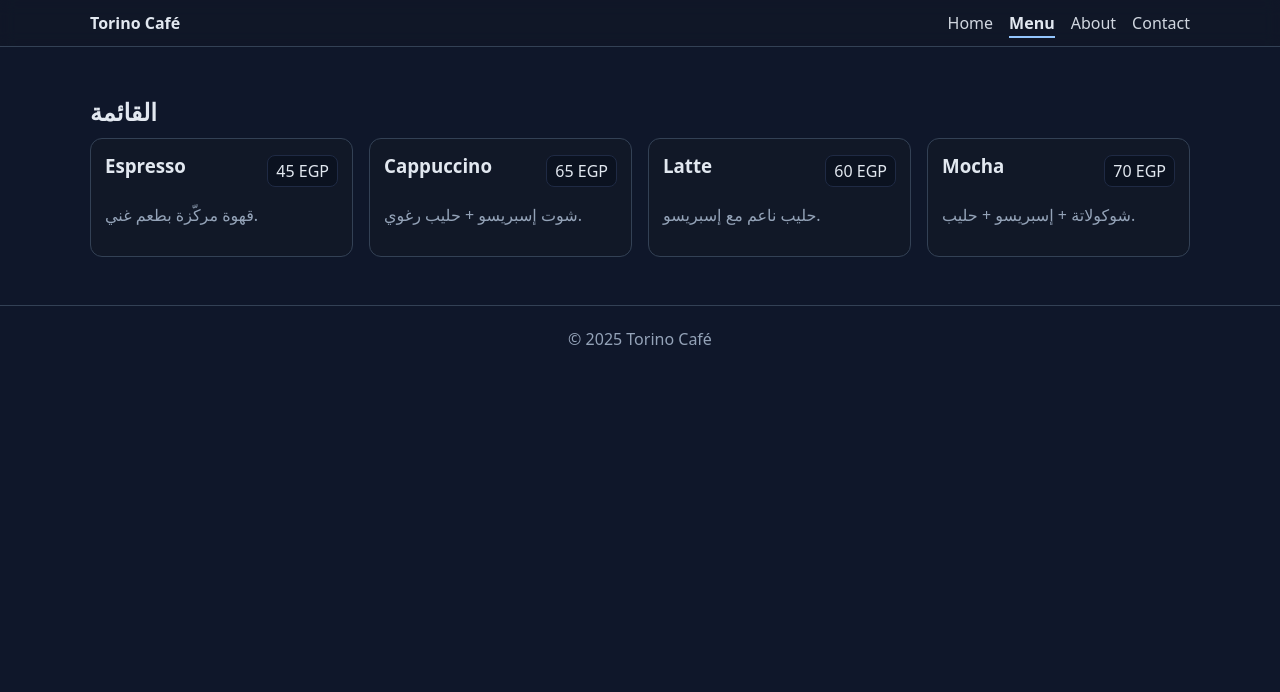
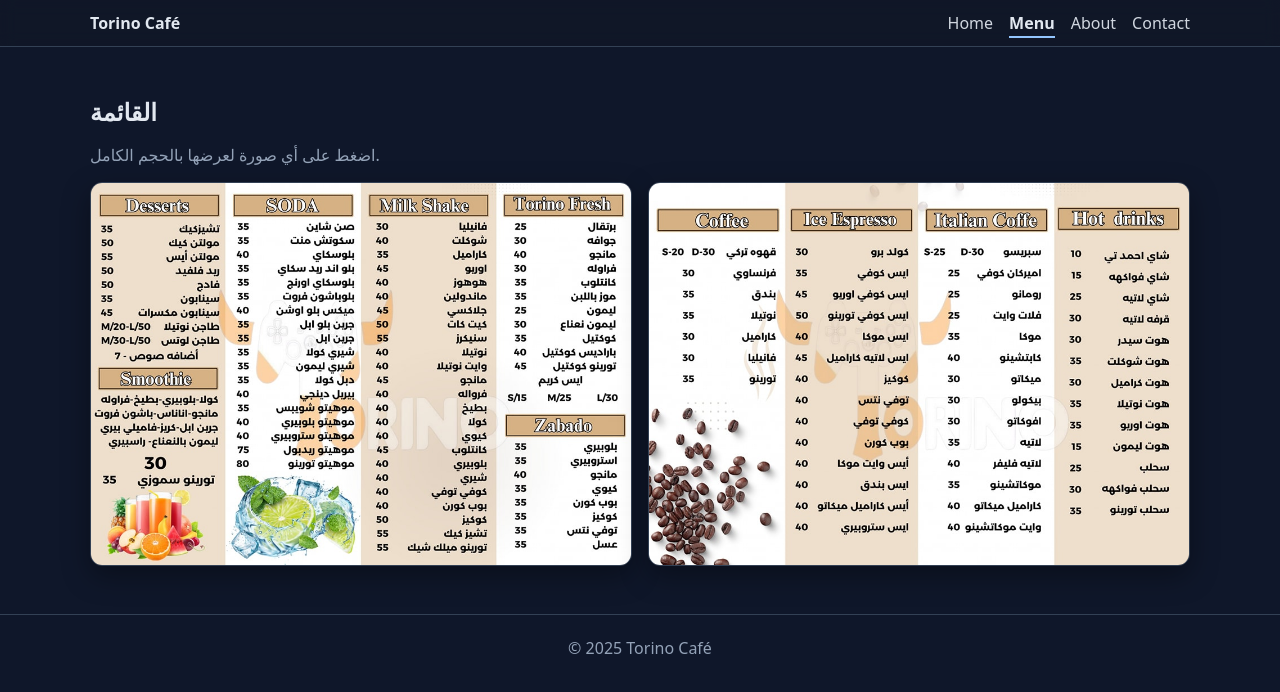
Before and after one commit to abdelrahmansamy33193/torino-cafe, a React app: page /menu in a window 1280 px wide. Shown: the top 692 px of the page. Built offline with nearby package versions, Linux system fonts and the light colour scheme.

Commit message:
feat(menu): replace items grid with two full-menu images

```diff
--- a/src/pages/Menu.jsx
+++ b/src/pages/Menu.jsx
@@ -1,35 +1,31 @@
+// src/pages/Menu.jsx
 import React from "react";
 
-const MENU = [
-  { id: 1, name: "Espresso",   price: "45 EGP", desc: "قهوة مركّزة بطعم غني." },
-  { id: 2, name: "Cappuccino", price: "65 EGP", desc: "شوت إسبريسو + حليب رغوي." },
-  { id: 3, name: "Latte",      price: "60 EGP", desc: "حليب ناعم مع إسبريسو." },
-  { id: 4, name: "Mocha",      price: "70 EGP", desc: "شوكولاتة + إسبريسو + حليب." }
-];
-
 export default function Menu() {
-
   return (
     <section className="section">
       <div className="container">
-        <h2 data-reveal>القائمة</h2>
-        <div className="grid">
-          {MENU.map((item, i) => (
-            <article
-              key={item.id}
-              className="card"
-              data-reveal
-              style={{ transitionDelay: `${80 + i * 40}ms` }}
-            >
-              <div className="card-body">
-                <div className="row">
-                  <h3>{item.name}</h3>
-                  <span className="price">{item.price}</span>
-                </div>
-                <p className="muted">{item.desc}</p>
-              </div>
-            </article>
-          ))}
+        <h2 style={{ marginBottom: 8 }}>القائمة</h2>
+        <p className="muted" style={{ marginBottom: 16 }}>
+          اضغط على أي صورة لعرضها بالحجم الكامل.
+        </p>
+
+        <div className="menu-gallery" data-reveal>
+          <a href="/menu/menu1.jpg" target="_blank" rel="noreferrer">
+            <img
+              src="/menu/menu1.jpg"
+              alt="قائمة تورينو - الصفحة 1"
+              loading="lazy"
+            />
+          </a>
+
+          <a href="/menu/menu2.jpg" target="_blank" rel="noreferrer">
+            <img
+              src="/menu/menu2.jpg"
+              alt="قائمة تورينو - الصفحة 2"
+              loading="lazy"
+            />
+          </a>
         </div>
       </div>
     </section>
--- a/src/styles.css
+++ b/src/styles.css
@@ -131,3 +131,28 @@
   margin: 0 auto;
   max-width: 720px;
 }
+/* === Menu page simple gallery === */
+.menu-gallery{
+  display: grid;
+  gap: 16px;
+}
+@media (min-width: 900px){
+  .menu-gallery{
+    grid-template-columns: 1fr 1fr;
+  }
+}
+.menu-gallery img{
+  width: 100%;
+  height: auto;
+  display: block;
+  border-radius: 12px;
+  border: 1px solid var(--line);
+  box-shadow: 0 10px 28px rgba(0,0,0,.35);
+  transition: transform .18s, box-shadow .18s, border-color .18s;
+  background: #0b1220;
+}
+.menu-gallery a:hover img{
+  transform: translateY(-2px) scale(1.01);
+  box-shadow: 0 16px 36px rgba(0,0,0,.45);
+  border-color: #41536f;
+}
```
